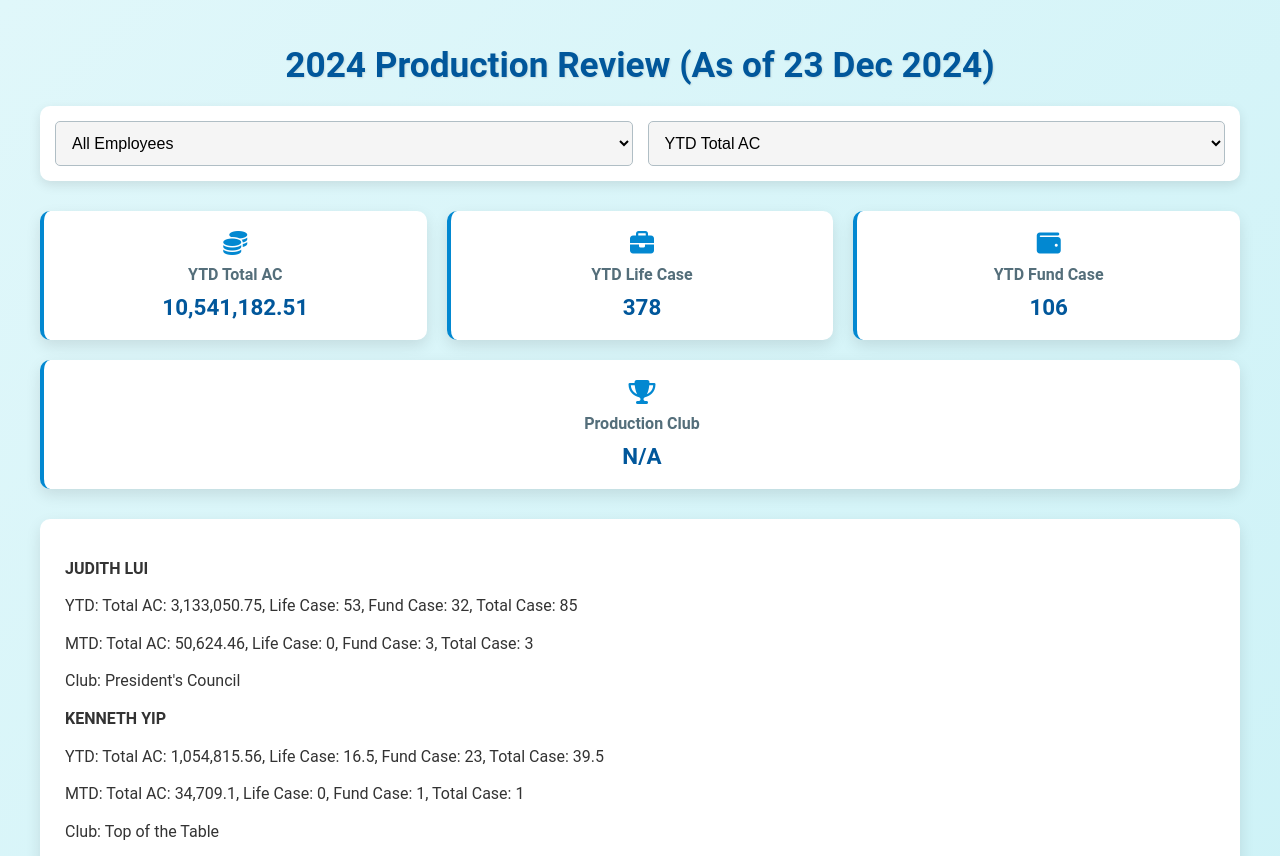
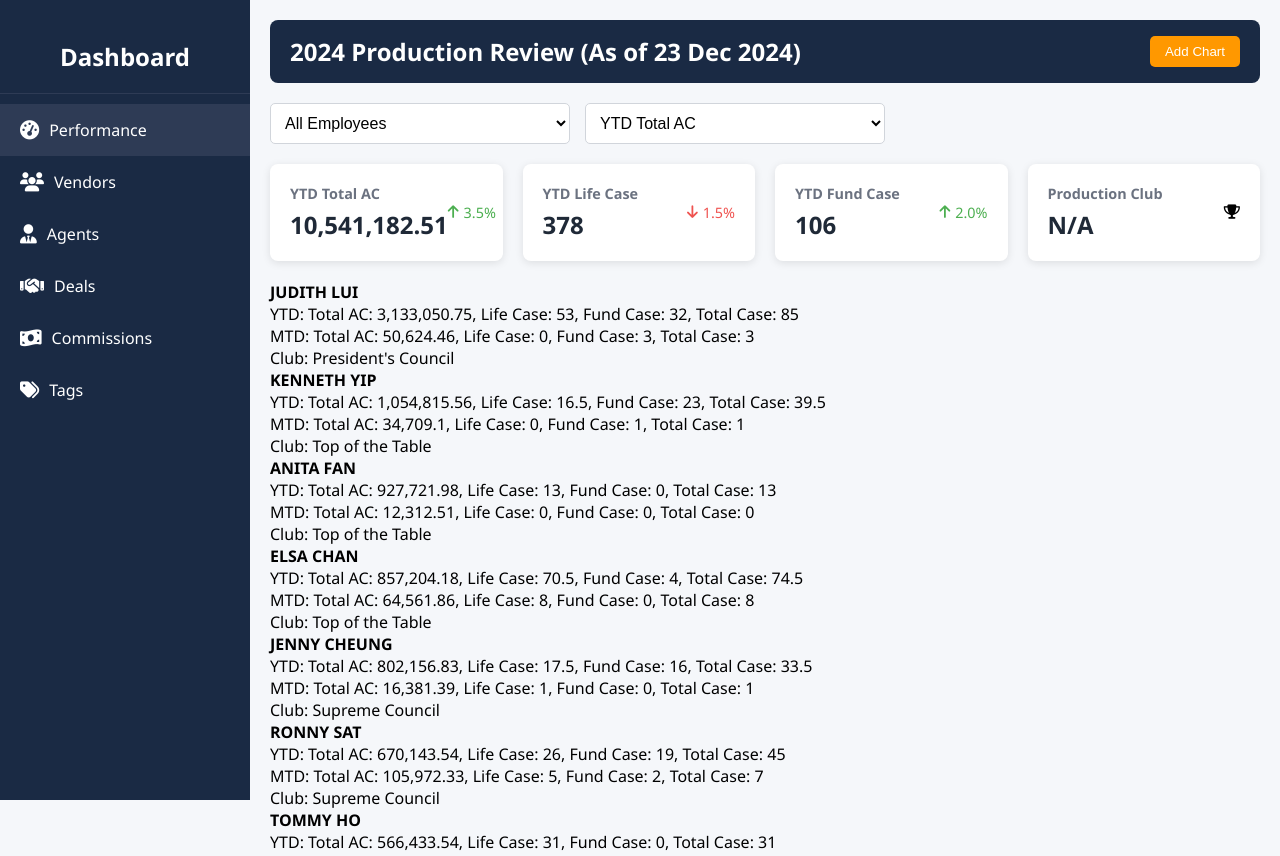
Before and after one commit to lucaswong/lucaswong.github.io, a plain HTML site: page index.html in a window 1280 px wide. Shown: the top 856 px of the page. Drawn offline with nearby package versions, Linux system fonts and the light colour scheme.

Commit message:
Update index.html

```diff
--- a/index.html
+++ b/index.html
@@ -8,161 +8,231 @@
     <!-- 引入 Font Awesome 圖標庫 -->
     <link rel="stylesheet" href="https://cdnjs.cloudflare.com/ajax/libs/font-awesome/6.4.0/css/all.min.css">
     <style>
+        * {
+            margin: 0;
+            padding: 0;
+            box-sizing: border-box;
+        }
         body {
-            font-family: 'Roboto', 'Segoe UI', Arial, sans-serif;
-            margin: 0;
+            font-family: 'Segoe UI', Arial, sans-serif;
+            background-color: #f5f7fa;
+            display: flex;
+            min-height: 100vh;
+        }
+        /* 左側導航欄 */
+        .sidebar {
+            width: 250px;
+            background-color: #1a2a44;
+            color: #ffffff;
+            padding: 20px 0;
+            position: fixed;
+            height: 100%;
+            overflow-y: auto;
+        }
+        .sidebar .logo {
+            font-size: 1.5em;
+            font-weight: bold;
             padding: 20px;
-            background: linear-gradient(135deg, #e0f7fa, #b2ebf2);
-            color: #333;
+            text-align: center;
+            border-bottom: 1px solid #2e3b55;
         }
-        .container {
-            max-width: 1200px;
-            margin: 0 auto;
+        .sidebar ul {
+            list-style: none;
+            padding: 10px 0;
         }
-        h1 {
-            font-size: 2.2em;
-            text-align: center;
+        .sidebar ul li {
+            padding: 15px 20px;
+            display: flex;
+            align-items: center;
+            cursor: pointer;
+            transition: background 0.3s;
+        }
+        .sidebar ul li i {
+            margin-right: 10px;
+            font-size: 1.2em;
+        }
+        .sidebar ul li:hover, .sidebar ul li.active {
+            background-color: #2e3b55;
+        }
+        /* 主要內容區域 */
+        .main-content {
+            margin-left: 250px;
+            flex: 1;
+            padding: 20px;
+        }
+        .header {
+            background-color: #1a2a44;
+            color: #ffffff;
+            padding: 15px 20px;
+            display: flex;
+            justify-content: space-between;
+            align-items: center;
+            border-radius: 8px;
             margin-bottom: 20px;
-            color: #01579b;
-            text-shadow: 1px 1px 2px rgba(0, 0, 0, 0.1);
         }
+        .header h1 {
+            font-size: 1.5em;
+        }
+        .header .actions button {
+            background-color: #ff9800;
+            color: #ffffff;
+            border: none;
+            padding: 8px 15px;
+            border-radius: 5px;
+            cursor: pointer;
+            transition: background 0.3s;
+        }
+        .header .actions button:hover {
+            background-color: #f57c00;
+        }
+        /* 篩選器 */
         .filter-section {
             display: flex;
-            flex-wrap: wrap;
             gap: 15px;
-            margin-bottom: 30px;
-            background: #ffffff;
-            padding: 15px;
-            border-radius: 10px;
-            box-shadow: 0 4px 12px rgba(0, 0, 0, 0.1);
+            margin-bottom: 20px;
         }
-        select {
-            padding: 12px;
+        .filter-section select {
+            padding: 10px;
             font-size: 1em;
-            border: 1px solid #b0bec5;
+            border: 1px solid #d1d5db;
             border-radius: 5px;
-            background-color: #f5f5f5;
+            background-color: #ffffff;
             cursor: pointer;
-            transition: all 0.3s;
             flex: 1;
-            min-width: 200px;
+            max-width: 300px;
         }
-        select:hover {
-            background-color: #e0f7fa;
-        }
+        /* 概覽卡片 */
         .overview {
-            display: flex;
-            flex-wrap: wrap;
+            display: grid;
+            grid-template-columns: repeat(auto-fit, minmax(200px, 1fr));
             gap: 20px;
-            margin-bottom: 30px;
+            margin-bottom: 20px;
         }
         .card {
-            background: #ffffff;
+            background-color: #ffffff;
             padding: 20px;
-            border-radius: 10px;
-            box-shadow: 0 6px 15px rgba(0, 0, 0, 0.1);
-            flex: 1 1 calc(25% - 20px);
-            text-align: center;
-            transition: transform 0.3s, box-shadow 0.3s;
-            border-left: 4px solid #0288d1;
+            border-radius: 8px;
+            box-shadow: 0 2px 8px rgba(0, 0, 0, 0.1);
+            display: flex;
+            justify-content: space-between;
+            align-items: center;
         }
-        .card:hover {
-            transform: translateY(-5px);
-            box-shadow: 0 8px 20px rgba(0, 0, 0, 0.15);
+        .card .info h3 {
+            font-size: 0.9em;
+            color: #6b7280;
+            margin-bottom: 5px;
         }
-        .card i {
+        .card .info p {
             font-size: 1.5em;
-            color: #0288d1;
-            margin-bottom: 10px;
+            font-weight: bold;
+            color: #1f2937;
         }
-        .card h3 {
-            margin: 0;
-            font-size: 1em;
-            color: #546e7a;
+        .card .trend {
+            font-size: 0.9em;
+            display: flex;
+            align-items: center;
+            gap: 5px;
         }
-        .card p {
-            margin: 10px 0 0;
-            font-size: 1.4em;
-            font-weight: bold;
-            color: #01579b;
+        .card .trend.up {
+            color: #4caf50;
         }
-        .details, .ranking {
-            background: #ffffff;
-            padding: 25px;
-            border-radius: 10px;
-            box-shadow: 0 6px 15px rgba(0, 0, 0, 0.1);
-            margin-bottom: 30px;
+        .card .trend.down {
+            color: #ef5350;
         }
-        .details p {
-            margin: 12px 0;
-            line-height: 1.6;
+        /* 圖表和表格容器 */
+        .chart-container, .ranking {
+            background-color: #ffffff;
+            padding: 20px;
+            border-radius: 8px;
+            box-shadow: 0 2px 8px rgba(0, 0, 0, 0.1);
+            margin-bottom: 20px;
         }
         .chart-container {
-            position: relative;
-            height: 400px;
-            margin-bottom: 30px;
-            background: #ffffff;
-            padding: 20px;
-            border-radius: 10px;
-            box-shadow: 0 6px 15px rgba(0, 0, 0, 0.1);
+            height: 350px;
         }
-        .error {
-            color: #d32f2f;
-            text-align: center;
-            margin: 20px 0;
-        }
-        /* 排名表格樣式 */
+        /* 排名表格 */
         .ranking h2 {
-            font-size: 1.5em;
-            color: #01579b;
-            margin-bottom: 20px;
+            font-size: 1.2em;
+            color: #1f2937;
+            margin-bottom: 15px;
         }
         .ranking table {
             width: 100%;
             border-collapse: collapse;
-            margin-top: 10px;
         }
         .ranking th, .ranking td {
             padding: 12px;
             text-align: left;
-            border-bottom: 1px solid #e0e0e0;
+            border-bottom: 1px solid #e5e7eb;
         }
         .ranking th {
-            background: #0288d1;
-            color: #ffffff;
+            background-color: #f9fafb;
+            color: #374151;
             font-weight: 600;
         }
         .ranking td {
-            background: #f5f5f5;
-        }
-        .ranking tr:hover td {
-            background: #e0f7fa;
+            color: #1f2937;
         }
         .ranking .medal {
             font-size: 1.2em;
             margin-right: 5px;
         }
+        /* 錯誤訊息 */
+        .error {
+            color: #ef5350;
+            text-align: center;
+            margin: 20px 0;
+        }
+        /* 響應式設計 */
         @media (max-width: 768px) {
-            .card {
-                flex: 1 1 calc(50% - 20px);
+            .sidebar {
+                width: 200px;
             }
-            h1 {
-                font-size: 1.6em;
+            .main-content {
+                margin-left: 200px;
             }
-            select {
-                font-size: 0.9em;
+            .filter-section {
+                flex-direction: column;
             }
         }
         @media (max-width: 480px) {
-            .card {
-                flex: 1 1 100%;
+            .sidebar {
+                width: 60px;
+            }
+            .sidebar .logo, .sidebar ul li span {
+                display: none;
+            }
+            .sidebar ul li {
+                justify-content: center;
+            }
+            .main-content {
+                margin-left: 60px;
             }
         }
     </style>
 </head>
 <body>
-    <div class="container">
+    <!-- 左側導航欄 -->
+    <div class="sidebar">
+        <div class="logo">Dashboard</div>
+        <ul>
+            <li class="active"><i class="fas fa-tachometer-alt"></i><span>Performance</span></li>
+            <li><i class="fas fa-users"></i><span>Vendors</span></li>
+            <li><i class="fas fa-user-tie"></i><span>Agents</span></li>
+            <li><i class="fas fa-handshake"></i><span>Deals</span></li>
+            <li><i class="fas fa-money-bill-wave"></i><span>Commissions</span></li>
+            <li><i class="fas fa-tags"></i><span>Tags</span></li>
+        </ul>
+    </div>
+
+    <!-- 主要內容 -->
+    <div class="main-content">
+        <div class="header">
             <h1>2024 Production Review (As of 23 Dec 2024)</h1>
+            <div class="actions">
+                <button>Add Chart</button>
+            </div>
+        </div>
 
         <!-- 篩選器 -->
         <div class="filter-section">
@@ -175,35 +245,43 @@
             </select>
         </div>
 
-        <!-- 概覽區 -->
-        <div class="overview" id="overview">
+        <!-- 概覽卡片 -->
+        <div class="overview">
             <div class="card">
-                <i class="fas fa-coins"></i>
+                <div class="info">
                     <h3>YTD Total AC</h3>
                     <p id="ytdTotalAC">0</p>
                 </div>
+                <div class="trend up"><i class="fas fa-arrow-up"></i> 3.5%</div>
+            </div>
             <div class="card">
-                <i class="fas fa-briefcase"></i>
+                <div class="info">
                     <h3>YTD Life Case</h3>
                     <p id="ytdLifeCase">0</p>
                 </div>
+                <div class="trend down"><i class="fas fa-arrow-down"></i> 1.5%</div>
+            </div>
             <div class="card">
-                <i class="fas fa-wallet"></i>
+                <div class="info">
                     <h3>YTD Fund Case</h3>
                     <p id="ytdFundCase">0</p>
                 </div>
+                <div class="trend up"><i class="fas fa-arrow-up"></i> 2.0%</div>
+            </div>
             <div class="card">
-                <i class="fas fa-trophy"></i>
+                <div class="info">
                     <h3>Production Club</h3>
                     <p id="club">N/A</p>
                 </div>
+                <div class="trend"><i class="fas fa-trophy"></i></div>
+            </div>
         </div>
 
-        <!-- 詳細數據區 -->
+        <!-- 詳細數據 -->
         <div class="details" id="details"></div>
 
-        <!-- 排名區 -->
-        <div class="ranking" id="ranking">
+        <!-- 排名 -->
+        <div class="ranking">
             <h2>Top 10 Ranking by YTD Total AC</h2>
             <table>
                 <thead>
@@ -217,7 +295,7 @@
             </table>
         </div>
 
-        <!-- 圖表區 -->
+        <!-- 圖表 -->
         <div class="chart-container">
             <canvas id="productionChart"></canvas>
         </div>
@@ -270,8 +348,8 @@
                         datasets: [{
                             label: 'YTD Total AC',
                             data: data.map(d => d.ytd.totalAC),
-                            backgroundColor: 'rgba(2, 136, 209, 0.6)',
-                            borderColor: 'rgba(2, 136, 209, 1)',
+                            backgroundColor: 'rgba(66, 133, 244, 0.6)',
+                            borderColor: 'rgba(66, 133, 244, 1)',
                             borderWidth: 1
                         }]
                     },
@@ -286,20 +364,20 @@
                     }
                 });
 
-                // 初始化圓餅圖（Production Club分佈）
+                // 初始化甜甜圈圖（Production Club分佈）
                 const clubCtx = document.getElementById('clubChart').getContext('2d');
                 const clubCounts = {};
                 data.forEach(d => {
                     clubCounts[d.club] = (clubCounts[d.club] || 0) + 1;
                 });
                 clubChart = new Chart(clubCtx, {
-                    type: 'pie',
+                    type: 'doughnut',
                     data: {
                         labels: Object.keys(clubCounts),
                         datasets: [{
                             data: Object.values(clubCounts),
                             backgroundColor: [
-                                '#0288d1', '#d32f2f', '#388e3c', '#f9a825', '#ab47bc',
+                                '#4285f4', '#f4b400', '#0f9d58', '#db4437', '#ab47bc',
                                 '#26c6da', '#ef6c00', '#455a64'
                             ]
                         }]
@@ -368,9 +446,7 @@
 
         // 更新排名
         function updateRanking() {
-            // 按 YTD Total AC 降序排序
             const sortedData = [...data].sort((a, b) => b.ytd.totalAC - a.ytd.totalAC);
-            // 取前 10 名
             const top10 = sortedData.slice(0, 10);
 
             const rankingTableBody = document.getElementById('rankingTableBody');
@@ -395,7 +471,7 @@
             }).join('');
         }
 
-        // 更新圖表（根據MTD/YTD選擇）
+        // 更新圖表
         function updateChart() {
             try {
                 const chartType = document.getElementById('chartType').value;
@@ -414,7 +490,6 @@
                 productionChart.data.datasets[0].label = chartType === 'ytd' ? 'YTD Total AC' : 'MTD Total AC';
                 productionChart.update();
 
-                // 更新圓餅圖
                 const clubCounts = {};
                 filteredData.forEach(d => {
                     clubCounts[d.club] = (clubCounts[d.club] || 0) + 1;
```
Lines whose indentation alone changed are shown as unchanged.
